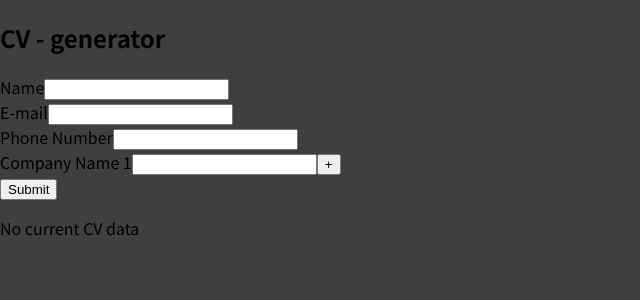
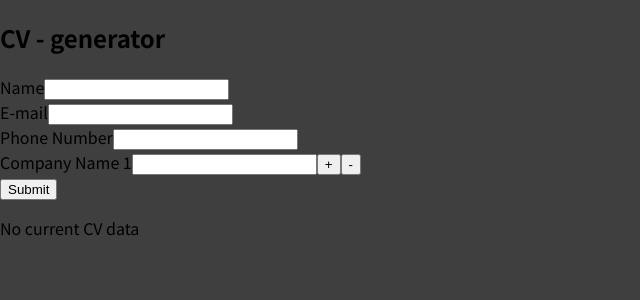
Before and after one commit to Piperski13/cv-application-generator, a React (Create React App) app: page / in a window 1280 px wide. Shown: the top 300 px of the page, without its empty margins (0-640 px from the left). Built offline with nearby package versions, Linux system fonts and the light colour scheme.

Commit message:
Buggy minus button functionality

```diff
--- a/src/components/Body/Body.js
+++ b/src/components/Body/Body.js
@@ -12,11 +12,21 @@ const Body = (props) => {
     const value = e.target.value;
 
     setInputs((values) => ({ ...values, [name]: value }));
-    // console.log("inputs: ", inputs);
   };
+
+  const handleRemoveInput = (fieldName) => {
+    console.log("fieldName: ", fieldName);
+    setInputs((prev) => {
+      const newInputs = { ...prev };
+      delete newInputs[fieldName];
+      return newInputs;
+    });
+  };
+  console.log("inputs: ", inputs);
 
   const handleOnSubmit = (e) => {
     e.preventDefault();
+    // console.log(inputs);
     setsubmitInputs(inputs);
     setInputs({});
   };
@@ -34,6 +44,7 @@ const Body = (props) => {
       change={handleChange}
       submit={handleOnSubmit}
       edit={editBoolean}
+      removeInput={handleRemoveInput}
     />
   );
 
--- a/src/components/Form/Form.js
+++ b/src/components/Form/Form.js
@@ -9,9 +9,18 @@ const Form = (props) => {
     props.submit(e);
   };
 
+  const handleRemoveInput = (e) => {
+    props.removeInput(e);
+  };
+
   return (
     <form onSubmit={handleOnSubmit}>
-      <Input change={handleChange} inputs={props.inputs} edit={props.edit} />
+      <Input
+        change={handleChange}
+        inputs={props.inputs}
+        edit={props.edit}
+        removeInput={handleRemoveInput}
+      />
 
       <button type="submit">Submit</button>
     </form>
--- a/src/components/Form/Input.js
+++ b/src/components/Form/Input.js
@@ -30,25 +30,25 @@ const Input = (props) => {
     setInputFields((prevInputs) => [...prevInputs, newCompany]);
   };
 
+  const handleRemoveButton = (index, lowerCaseLabel) => {
+    const newIntpus = inputFields.filter((_, i) => i !== index);
+    setInputFields(newIntpus);
+    props.removeInput(lowerCaseLabel);
+  };
+
   let companyCounter = 0;
+
   const listItems = inputFields.map((labelInput, index) => {
     let lowerCaseLabel = labelInput.label.toLocaleLowerCase();
     let labelPlaceHolder = labelInput.label;
-    let buttonPlaceHolder = "";
+    let buttonAddPlaceHolder = "";
+    let buttonRemovePlaceHolder = "";
 
     if (labelInput.label.includes("Company Name")) {
       companyCounter++;
       labelPlaceHolder = `Company Name ${companyCounter}`;
       lowerCaseLabel = `company name ${companyCounter}`;
-      //   labelPlaceHolder = `${labelInput.label} ${companyCounter}`;
-      //   lowerCaseLabel = `${labelInput.label.toLocaleLowerCase()} ${companyCounter}`;
     }
-
-    // console.log("Checking label:", labelInput.label);
-    // console.log(
-    //   "Includes 'Company Name'?",
-    //   labelInput.label.includes("Company Name")
-    // );
 
     const lastCompanyIndex = inputFields
       .map((item) => item.label)
@@ -58,14 +58,25 @@ const Input = (props) => {
     const isLastCompany =
       labelInput.label.includes("Company Name") && index === lastCompanyIndex;
 
+    const isNotLastCompany =
+      labelInput.label.includes("Company Name") && index !== lastCompanyIndex;
+
     if (isLastCompany) {
-      buttonPlaceHolder = <button onClick={handleAddButton}>+</button>;
+      buttonAddPlaceHolder = <button onClick={handleAddButton}>+</button>;
+      buttonRemovePlaceHolder = (
+        <button onClick={() => handleRemoveButton(index, lowerCaseLabel)}>
+          -
+        </button>
+      );
     }
-    let test = "";
 
-    // if (labelInput.label.includes("Company Name") && !isLastCompany) {
-    //   test = <button>-</button>;
-    // }
+    if (isNotLastCompany) {
+      buttonRemovePlaceHolder = (
+        <button onClick={() => handleRemoveButton(index, lowerCaseLabel)}>
+          -
+        </button>
+      );
+    }
 
     return (
       <div key={index}>
@@ -76,7 +87,8 @@ const Input = (props) => {
           type={labelInput.type}
           onChange={handleChange}
         />
-        {buttonPlaceHolder || test}
+        {buttonAddPlaceHolder}
+        {buttonRemovePlaceHolder}
       </div>
     );
   });
```
